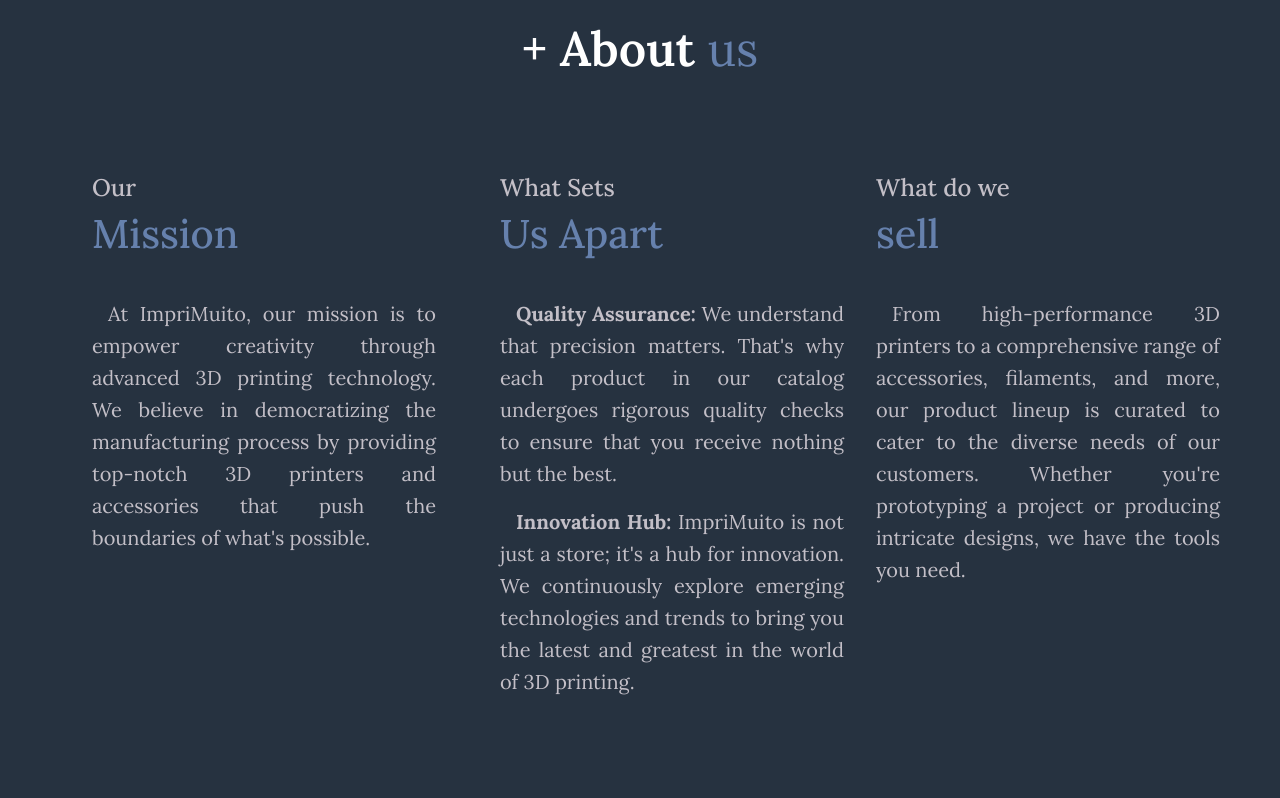
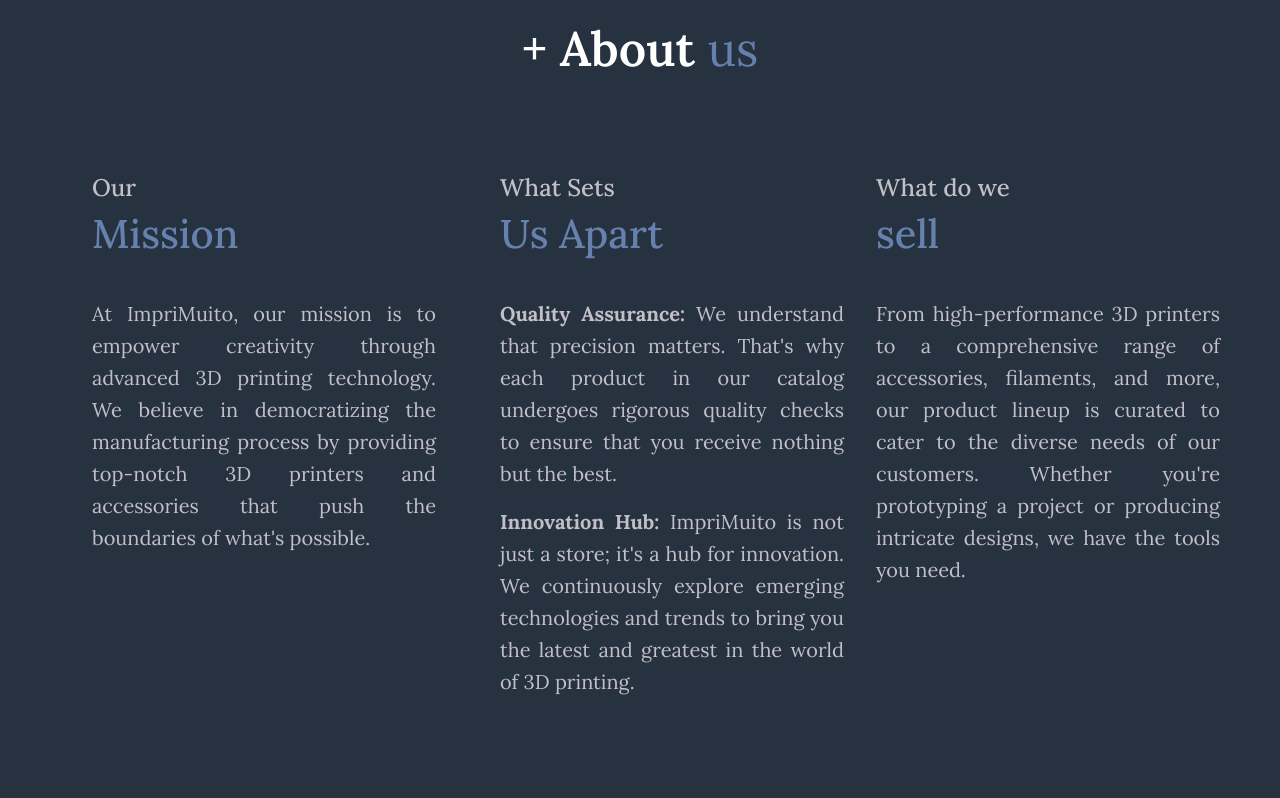
Before and after one commit to Viiieira/gp-website, a plain HTML site: page index.html in a window 1280 px wide. Shown: the part 896-1694 px from the top of the page. Drawn offline with Linux system fonts and the light colour scheme.

Commit message:
removed indentation

```diff
--- a/css/portfolio.css
+++ b/css/portfolio.css
@@ -283,7 +283,6 @@ a.navbar-brand:focus {
 
 .about-us-info p {
 	text-align: justify;
-	text-indent: 1rem;
 }
 
 .about-us-info h5 {
```
Also changed, not shown: index.html (+0 -1 lines).
